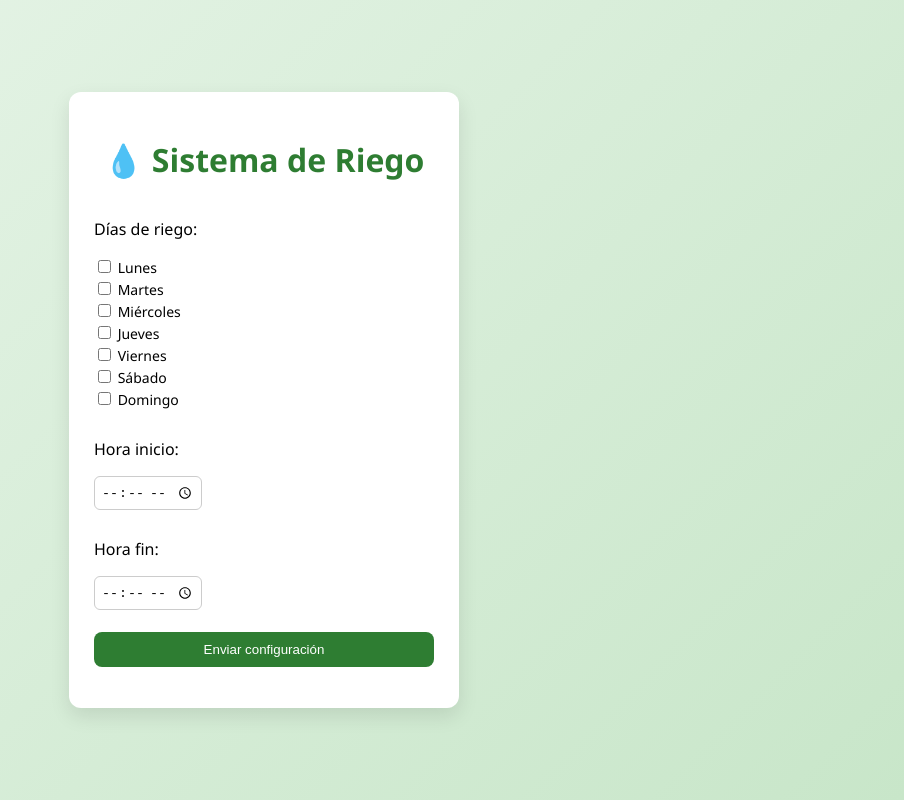
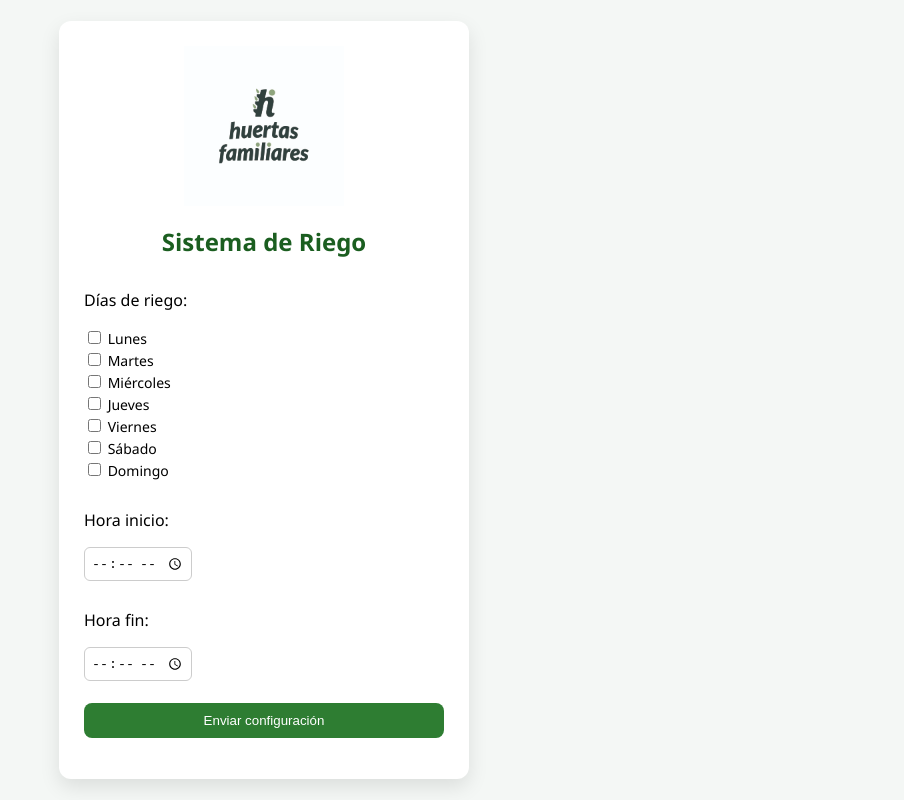
Before and after one commit to matiastosettiOficial/sistemaRiegoTest, a plain HTML site: page index.html in a window 1280 px wide. Shown: the whole page, without its empty margins (376-1280 px from the left). Drawn offline with Linux system fonts and the light colour scheme.

Commit message:
Update index.html

```diff
--- a/index.html
+++ b/index.html
@@ -7,7 +7,7 @@
 <style>
 body {
   font-family: 'Segoe UI', sans-serif;
-  background: linear-gradient(135deg, #e8f5e9, #c8e6c9);
+  background: #f4f7f5;
   display: flex;
   justify-content: center;
   align-items: center;
@@ -19,13 +19,20 @@ body {
   background: white;
   padding: 25px;
   border-radius: 12px;
-  width: 340px;
+  width: 360px;
   box-shadow: 0 8px 20px rgba(0,0,0,0.1);
 }
 
-h1 {
+.logo {
+  display: block;
+  margin: 0 auto 10px;
+  width: 160px;
+}
+
+.subtitulo {
   text-align: center;
-  color: #2e7d32;
+  color: #1b5e20;
+  margin-bottom: 15px;
 }
 
 form {
@@ -92,7 +99,9 @@ li {
 
 <div class="container">
 
-<h1>💧 Sistema de Riego</h1>
+<img src="IDENTIDAD HUERTAS FAMILIARES FONDO BLANCO.jpg" class="logo">
+
+<h2 class="subtitulo">Sistema de Riego</h2>
 
 <form id="formulario">
 
```
